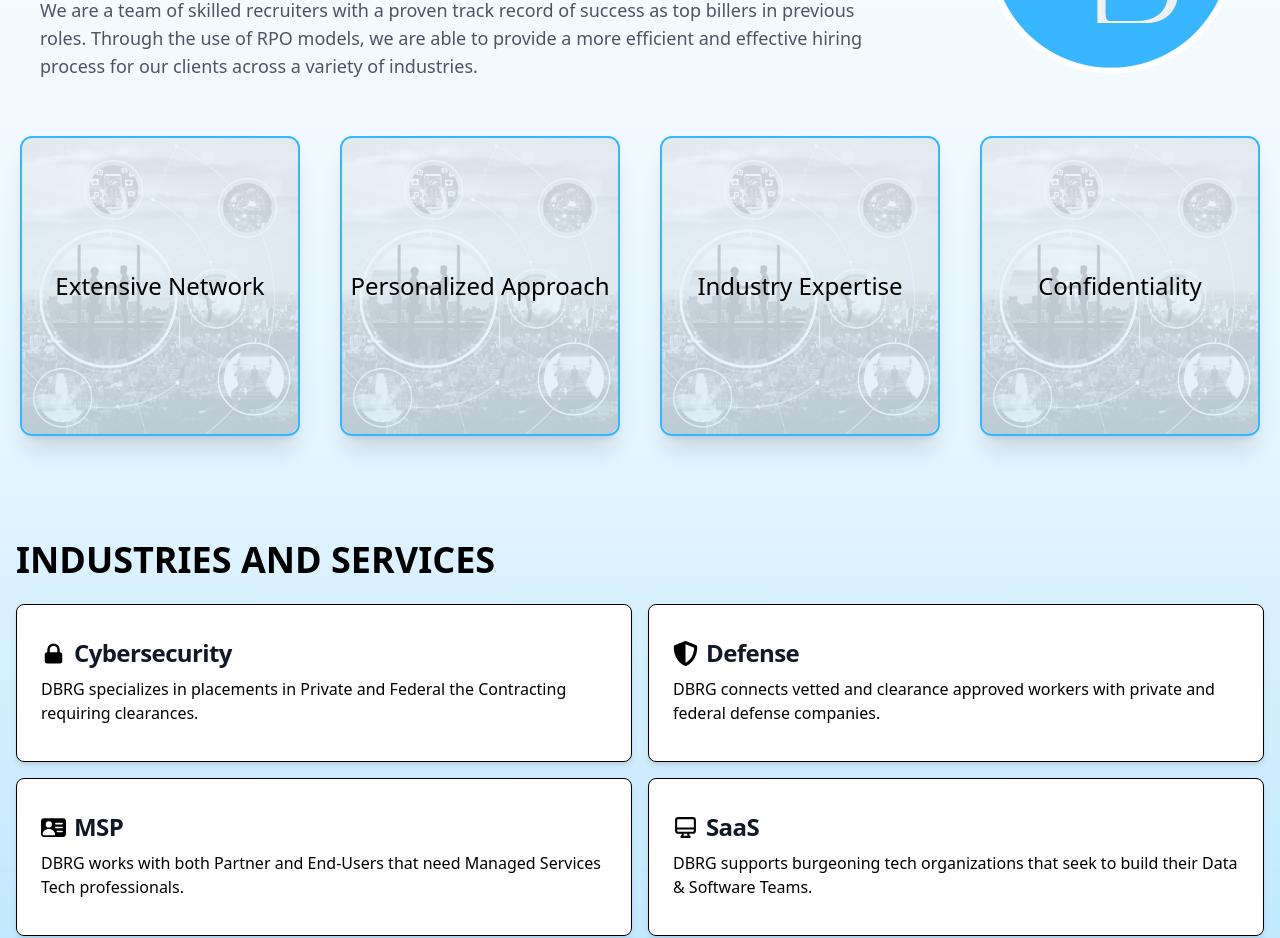
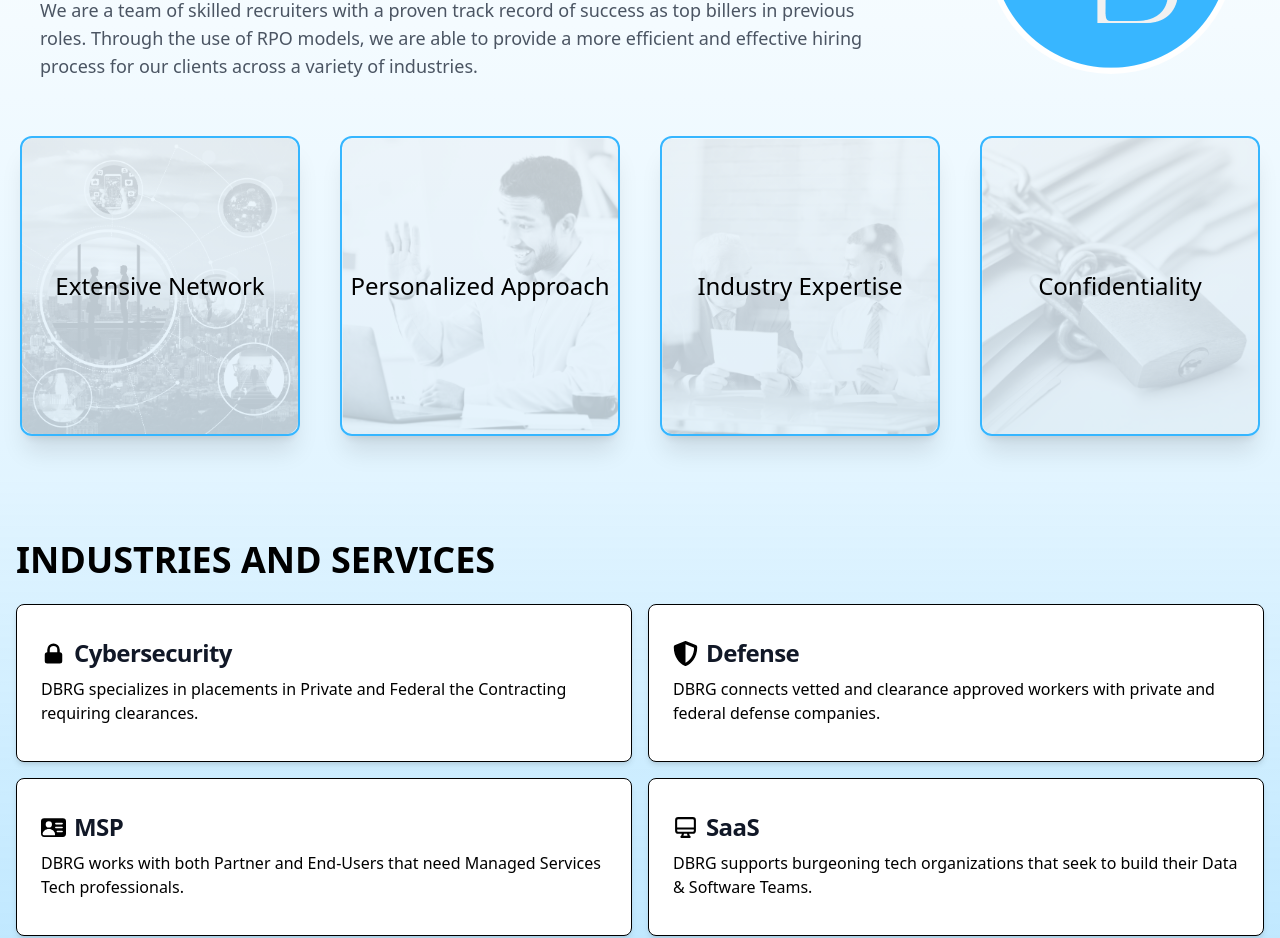
Before and after one commit to andrewjulian/dbrecruitment-website, a React (Vite) app: page / in a window 1280 px wide. Shown: the part 800-1738 px from the top of the page. Built offline with nearby package versions, Linux system fonts and the light colour scheme.

Commit message:
pictures added to cards

```diff
--- a/src/Components/About.jsx
+++ b/src/Components/About.jsx
@@ -12,19 +12,19 @@ const traits = [
     title: "Personalized Approach",
     description:
       "At DB Recruitment Group, we believe in taking a personalized approach to understand your company or career goals, strengths, and preferences. We'll work closely with you to find the perfect fit, ensuring a rewarding and fulfilling career journey.",
-    image: "url(./network.png)",
+    image: "url(./personalized.png)",
   },
   {
     title: "Industry Expertise",
     description:
       "Our team of experienced recruiters has in-depth knowledge of the defense and space industry. We stay up-to-date with the latest trends and requirements, enabling us to provide valuable insights and guidance throughout the hiring process.",
-    image: "url(./network.png)",
+    image: "url(./industryexp.png)",
   },
   {
     title: "Confidentiality",
     description:
       "We understand the importance of discretion and confidentiality when it comes to security clearances. Rest assured that your information will be handled with the utmost care and professionalism.",
-    image: "url(./network.png)",
+    image: "url(./confidential.png)",
   },
 ];
 
```
